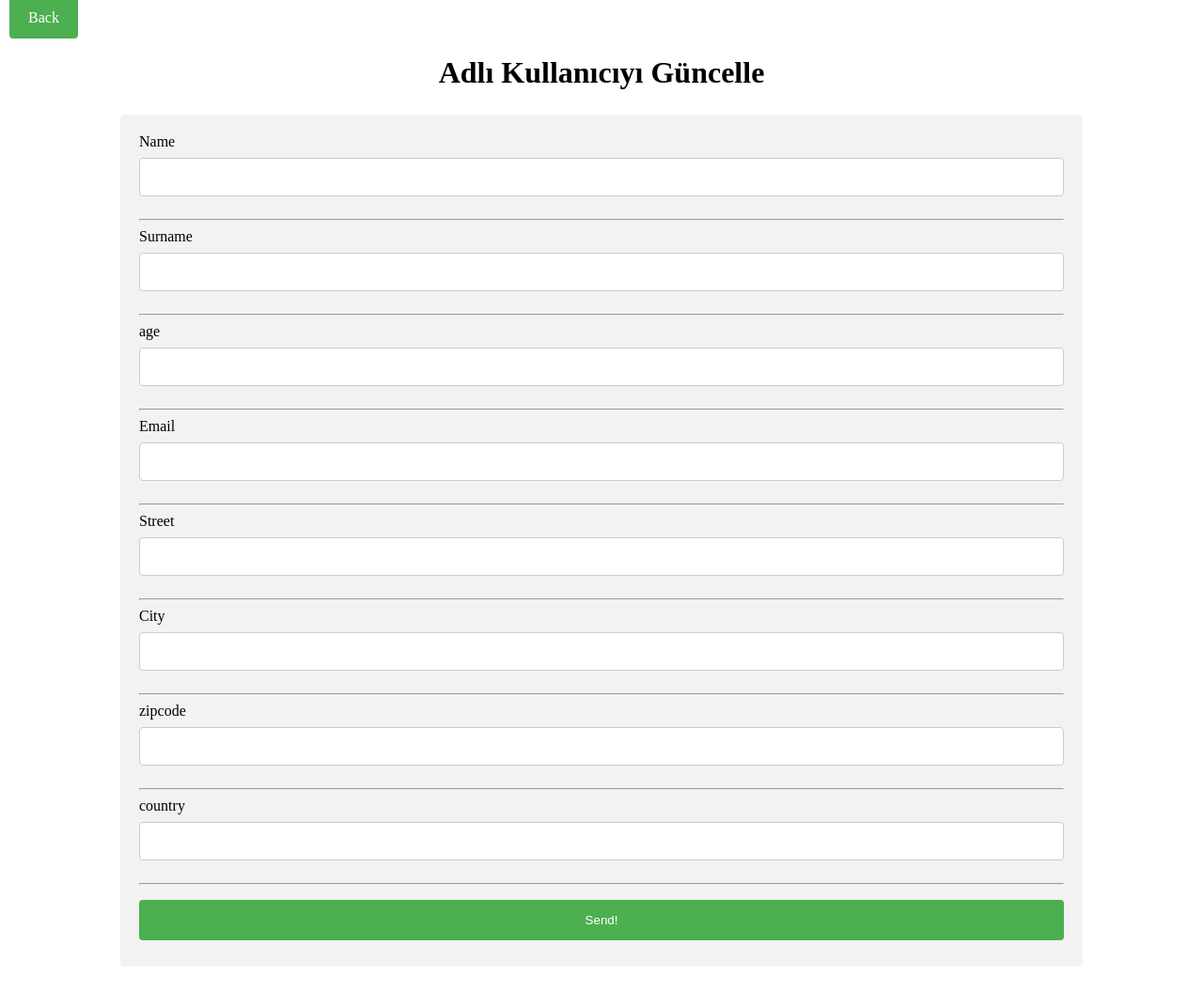
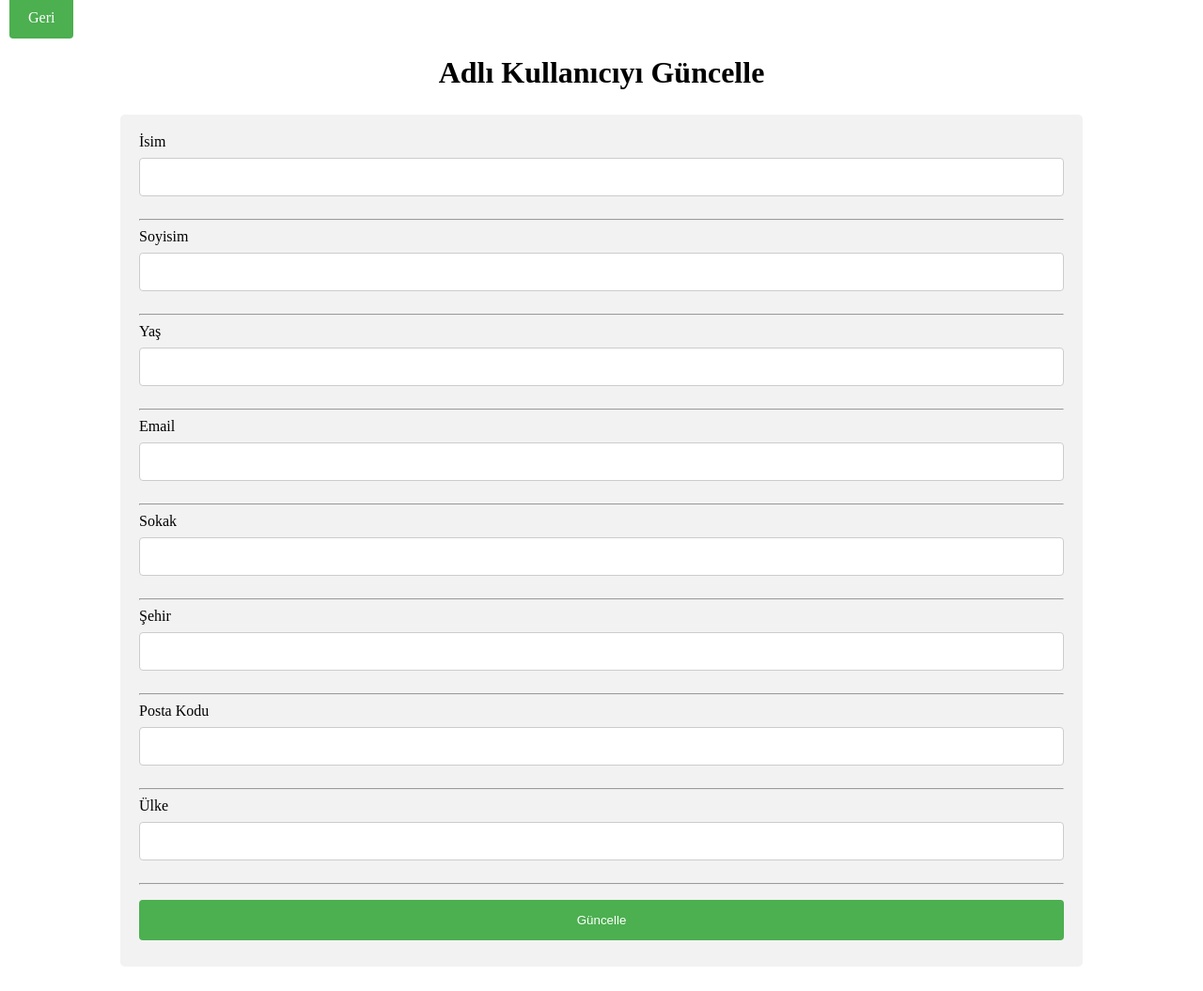
Before and after one commit to BerkayCemIzer/node-js-userCRUD, a website: page editUser.html in a window 1280 px wide. Shown: the whole page at 94% size. Drawn offline with Linux system fonts and the light colour scheme; no server answers.

Commit message:
Update editUser.html

```diff
--- a/editUser.html
+++ b/editUser.html
@@ -3,26 +3,26 @@
   <head>
     <meta charset="UTF-8" />
     <meta name="viewport" content="width=device-width, initial-scale=1.0" />
-    <title>Document</title>
+    <title>Kullanıcıyı Güncelle</title>
     <link rel="stylesheet" href="editUser.css" />
     <link rel="stylesheet" href="main.css" />
   </head>
   <body>
     <div class="nav">
-      <a class="nav-link" href="index.html">Back</a>
+      <a class="nav-link" href="index.html">Geri</a>
     </div>
     <h1><span id="user"></span>Adlı Kullanıcıyı Güncelle</h1>
     <div class="formDiv">
       <form action="http://localhost:3000/userput/" method="POST">
-        <label for="name">Name</label>
+        <label for="name">İsim</label>
         <input type="text" name="name" id="name" />
         <p id="error-name"></p>
         <hr />
-        <label for="surname">Surname</label>
+        <label for="surname">Soyisim</label>
         <input type="text" name="surname" id="surname" />
         <p id="error-surname"></p>
         <hr />
-        <label for="age">age</label>
+        <label for="age">Yaş</label>
         <input type="number" name="age" id="age" />
         <p id="error-age"></p>
         <hr />
@@ -30,23 +30,23 @@
         <input type="email" name="email" id="email" />
         <p id="error-email"></p>
         <hr />
-        <label for="street">Street</label>
+        <label for="street">Sokak</label>
         <input type="text" name="street" id="street" />
         <p id="error-street"></p>
         <hr />
-        <label for="city">City</label>
+        <label for="city">Şehir</label>
         <input type="text" name="city" id="city" />
         <p id="error-city"></p>
         <hr />
-        <label for="zipcode">zipcode</label>
+        <label for="zipcode">Posta Kodu</label>
         <input type="number" name="zipcode" id="zipcode" />
         <p id="error-zipcode"></p>
         <hr />
-        <label for="country">country</label>
+        <label for="country">Ülke</label>
         <input type="text" name="country" id="country" />
         <p id="error-country"></p>
         <hr />
-        <button type="submit" id="btn">Send!</button>
+        <button type="submit" id="btn">Güncelle</button>
       </form>
     </div>
     <script>
```
